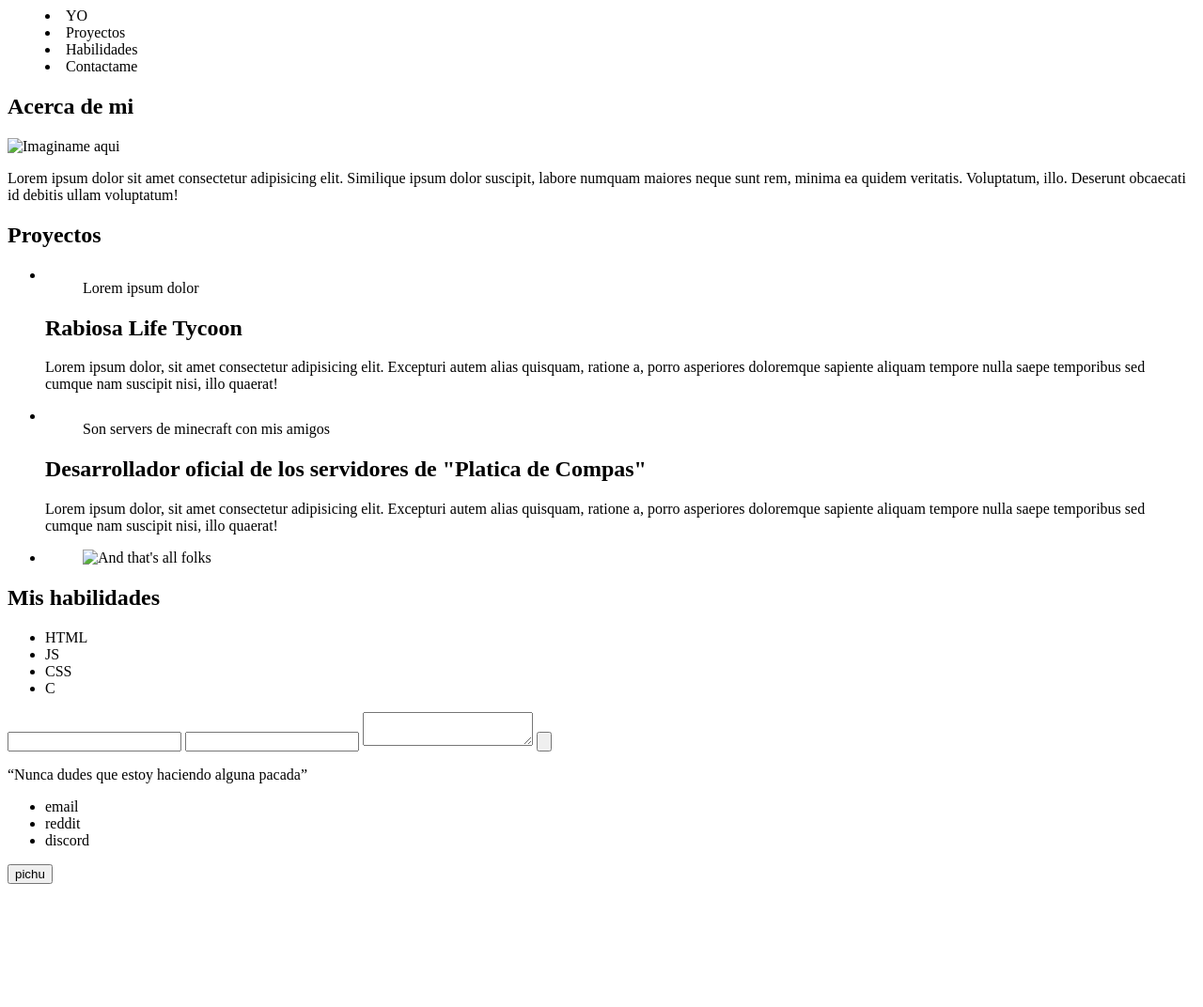
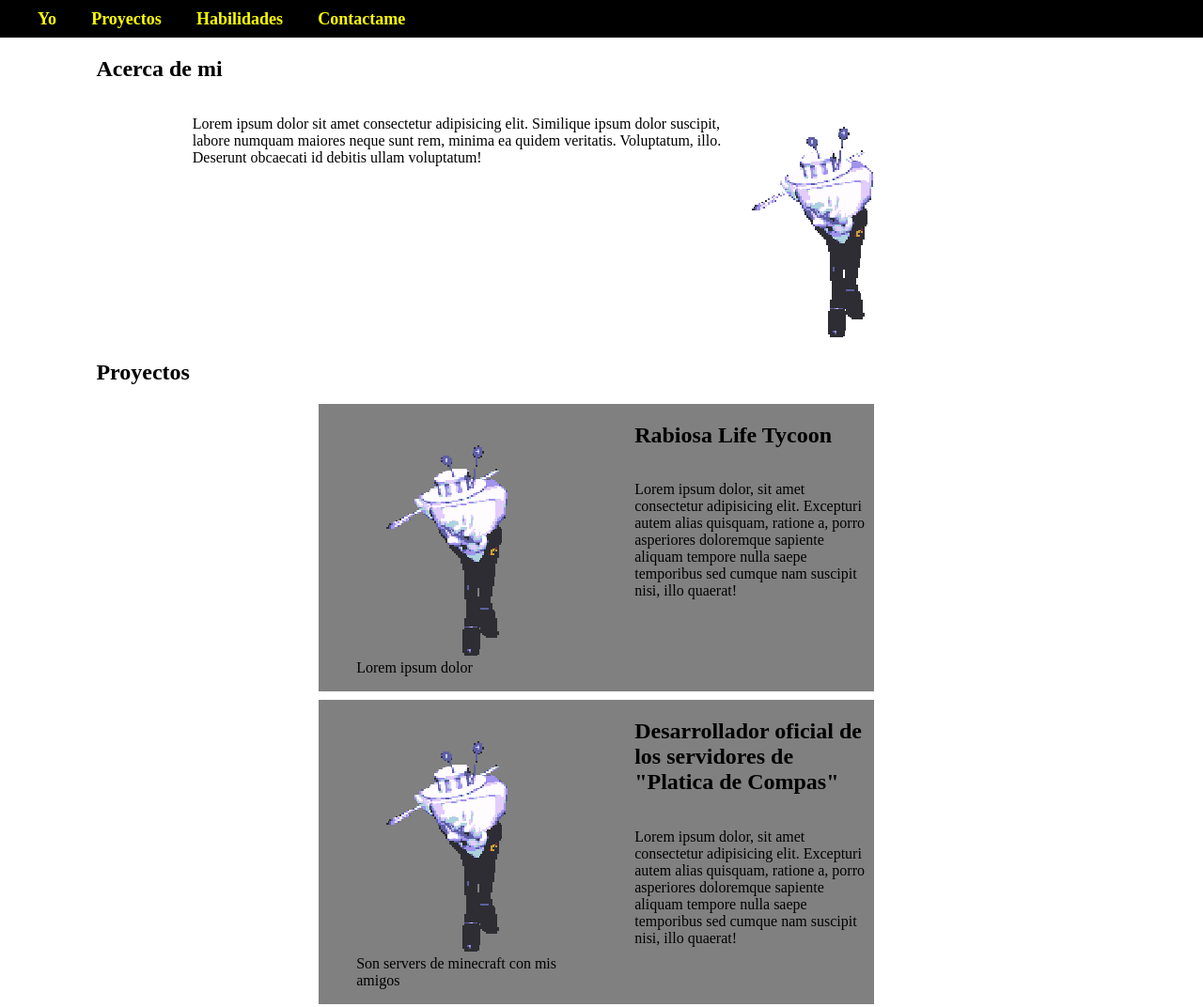
Before and after one commit to FranciscoInzunza2006/FranciscoInzunza2006.github.io, a plain HTML site: page index.html in a window 1280 px wide. Shown: the top 1072 px of the page at 94% size. Before the commit the page ends 949 px from the top, so only its background shows below. Drawn offline with Linux system fonts and the light colour scheme.

Commit message:
quick sketch

```diff
--- /dev/null
+++ b/css/style.css
@@ -0,0 +1,115 @@
+
+body {
+    margin: 0px;
+}
+
+header {
+    position: sticky;
+    top: 0px;
+    left: 0px;
+    background-color: black;
+
+    nav menu {
+        height: 5%;
+        font-size: large;
+        font-weight: bold;
+
+        display: flex;
+        align-items: center;
+        li {
+            display: inline-block;
+            list-style: none;
+
+            margin-right: 3%;
+        }
+    }
+}
+
+main {
+    padding: 0%;
+    padding-left: 8%;
+    padding-right: 12%;
+}
+
+.clickable {
+    color: yellow;
+    text-decoration: none;
+}
+
+.clickable:hover {
+    color: red;
+    cursor: pointer;
+}
+
+#AboutMe {
+    div {
+        display: flex;
+        flex-direction: row-reverse;
+        justify-content: space-between;
+
+        padding: 0% 10%;
+    }
+}
+
+#Projects {
+    ul {
+        li {
+            list-style: none;
+        }
+
+        article {
+            margin: 1% 20%;
+            background-color: gray;
+
+            display: flex;
+            div {
+                display: inline-flex;
+                flex-direction: column;
+            }
+        }
+    }
+}
+
+#Skills {
+    ul {
+        display: flex;
+        flex-direction: row;
+        flex-wrap: wrap;
+        justify-content: space-evenly;
+    }
+
+    li {
+        list-style: none;
+    }
+}
+
+#Contact {
+    form {
+        * {
+            display: block;
+        }
+
+    }
+}
+
+footer {
+    display: flex;
+    flex-direction: column;
+    justify-content: center;
+
+    color: white;
+    background-color: black;
+    q {
+        text-align: center;
+    }
+
+    ul {
+        display: flex;
+        flex-direction: row;
+        justify-content: space-evenly;
+    }
+
+    li {
+        list-style: none;
+    }
+}
--- a/index.html
+++ b/index.html
@@ -1,95 +1,129 @@
-<html>
+<html lang="es-mx">
+
 <head>
     <title>La Paco House</title>
+
+    <link rel="stylesheet" href="css/style.css">
+
+    <meta charset="UTF-8">
+    <meta name="viewport" content="width=device-width, initial-scale=1.0">
 </head>
 
 <body>
     <header>
         <nav>
             <menu>
-                    <li>
-                        YO
-                    </li>
-                    <li>
-                        Proyectos
-                    </li>
-                    <li>
-                        Habilidades
-                    </li>
-                    <li>
-                         Contactame
-                    </li>
+                <li><a class="clickable" href="#AboutMe">Yo</a></li>
+                <li><a class="clickable" href="#Projects">Proyectos</a></li>
+                <li><a class="clickable" href="#Skills">Habilidades</a></li>
+                <li><a class="clickable" href="#Contact">Contactame</a></li>
             </menu>
         </nav>
     </header>
 
     <main>
-            <section>
+        <section id="AboutMe">
             <h1>Acerca de mi</h1>
-                <img src="" alt="Imaginame aqui">
-                <p>Lorem ipsum dolor sit amet consectetur adipisicing elit. Similique ipsum dolor suscipit, labore numquam maiores neque sunt rem, minima ea quidem veritatis. Voluptatum, illo. Deserunt obcaecati id debitis ullam voluptatum!</p>
+            <div>
+                <img src="assets/images/placeholder.gif" alt="Imaginame aqui">
+                <p>Lorem ipsum dolor sit amet consectetur adipisicing elit. Similique ipsum dolor suscipit, labore
+                    numquam maiores neque sunt rem, minima ea quidem veritatis. Voluptatum, illo. Deserunt obcaecati id
+                    debitis ullam voluptatum!</p>
+            </div>
         </section>
 
-            <section>
+        <section id="Projects">
             <h1>Proyectos</h1>
             <ul>
                 <li>
                     <article>
                         <figure>
-                                <img src="" alt="">
+                            <img src="assets/images/placeholder.gif" alt="">
                             <figcaption>Lorem ipsum dolor</figcaption>
                         </figure>
+                        <div>
                             <h2>Rabiosa Life Tycoon</h2>
-                            <p>Lorem ipsum dolor, sit amet consectetur adipisicing elit. Excepturi autem alias quisquam, ratione a, porro asperiores doloremque sapiente aliquam tempore nulla saepe temporibus sed cumque nam suscipit nisi, illo quaerat!</p>
+                            <p>Lorem ipsum dolor, sit amet consectetur adipisicing elit. Excepturi autem alias quisquam,
+                                ratione a, porro asperiores doloremque sapiente aliquam tempore nulla saepe temporibus
+                                sed cumque nam suscipit nisi, illo quaerat!</p>
+                        </div>
                     </article>
                 </li>
 
                 <li>
                     <article>
                         <figure>
-                                <img src="" alt="">
+                            <img src="assets/images/placeholder.gif" alt="">
                             <figcaption>Son servers de minecraft con mis amigos</figcaption>
                         </figure>
+                        <div>
                             <h2>Desarrollador oficial de los servidores de "Platica de Compas"</h2>
-                            <p>Lorem ipsum dolor, sit amet consectetur adipisicing elit. Excepturi autem alias quisquam, ratione a, porro asperiores doloremque sapiente aliquam tempore nulla saepe temporibus sed cumque nam suscipit nisi, illo quaerat!</p>
+                            <p>Lorem ipsum dolor, sit amet consectetur adipisicing elit. Excepturi autem alias quisquam,
+                                ratione a, porro asperiores doloremque sapiente aliquam tempore nulla saepe temporibus
+                                sed cumque nam suscipit nisi, illo quaerat!</p>
+                        </div>
                     </article>
                 </li>
 
                 <li>
                     <article>
                         <figure>
-                                <img src="" alt="And that's all folks">
+                            <img src="assets/images/placeholder.gif" alt="And that's all folks">
                         </figure>
                     </article>
                 </li>
             </ul>
         </section>
 
-            <section>
+        <section id="Skills">
             <h1>Mis habilidades</h1>
             <ul>
-                    <li>HTML</li>
-                    <li>JS</li>
-                    <li>CSS</li>
-                    <li>C</li>
+                <li>
+                    <figure>
+                        <i>a</i>
+                        <figcaption>HTML</figcaption>
+                    </figure>
+                </li>
+                <li>
+                    <figure>
+                        <i>JS</i>
+                        <figcaption>JS</figcaption>
+                    </figure>
+                </li>
+                <li>
+                    <figure>
+                        <i>CSS</i>
+                        <figcaption>CSS</figcaption>
+                    </figure>
+                </li>
+                <li>
+                    <figure>
+                        <i>C</i>
+                        <figcaption>C</figcaption>
+                    </figure>
+                </li>
             </ul>
         </section>
 
-            <section>
+        <section id="Contact">
+            <h1>Contactame</h1>
             <form action="">
-                    <label for="">
-                        <input type="text" name="" id="">
+                <label for="name">
+                    Nombre
+                    <input type="text" name="name" id="name">
                 </label>
 
-                    <label for="">
+                <label for="email">
+                    Correo
                     <input type="email">
                 </label>
 
-                    <label for="">
-                        <textarea name="" id=""></textarea>
+                <label for="message">
+                    Mensaje
+                    <textarea name="message" id="message"></textarea>
                 </label>
 
-                    <input type="submit" value="">
+                <input type="submit" value="Enviar">
             </form>
         </section>
     </main>
@@ -97,11 +131,12 @@
     <footer>
         <q>Nunca dudes que estoy haciendo alguna pacada</q>
         <ul>
-                <li>email</li>
-                <li>reddit</li>
-                <li>discord</li>
+            <li><a class="clickable">email</a></li>
+            <li><a class="clickable">reddit</a></li>
+            <li><a class="clickable">discord</a></li>
         </ul>
-            <button>pichu</button>
+        <!-- <button>pichu</button> -->
     </footer>
 </body>
+
 </html>
```
Also changed, not shown: assets/images/placeholder.gif (added). Lines whose indentation alone changed are shown as unchanged.
